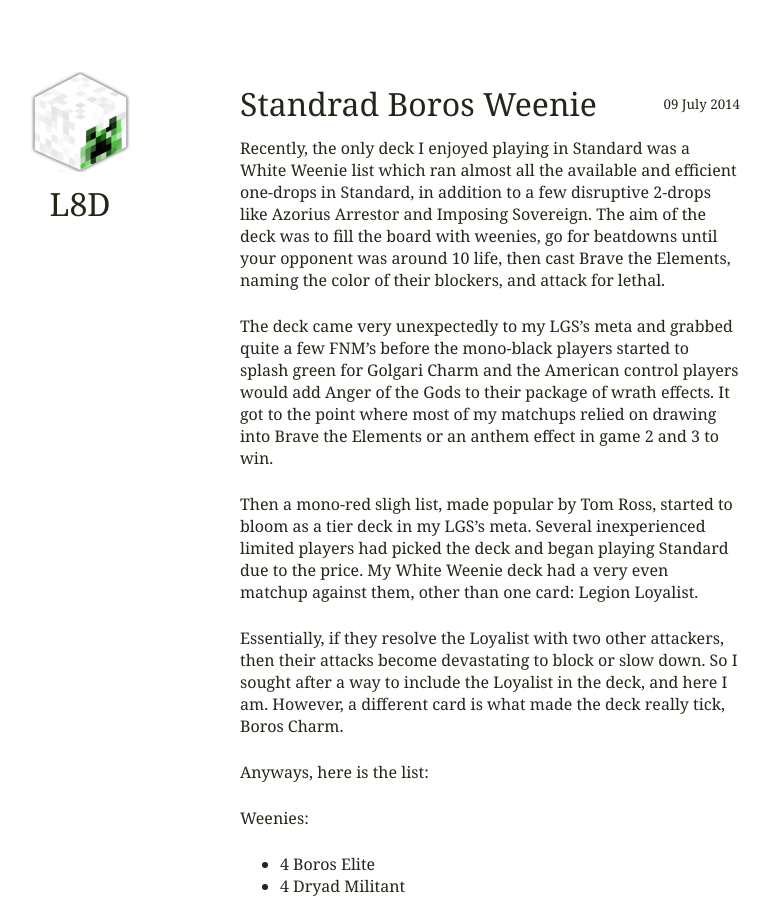
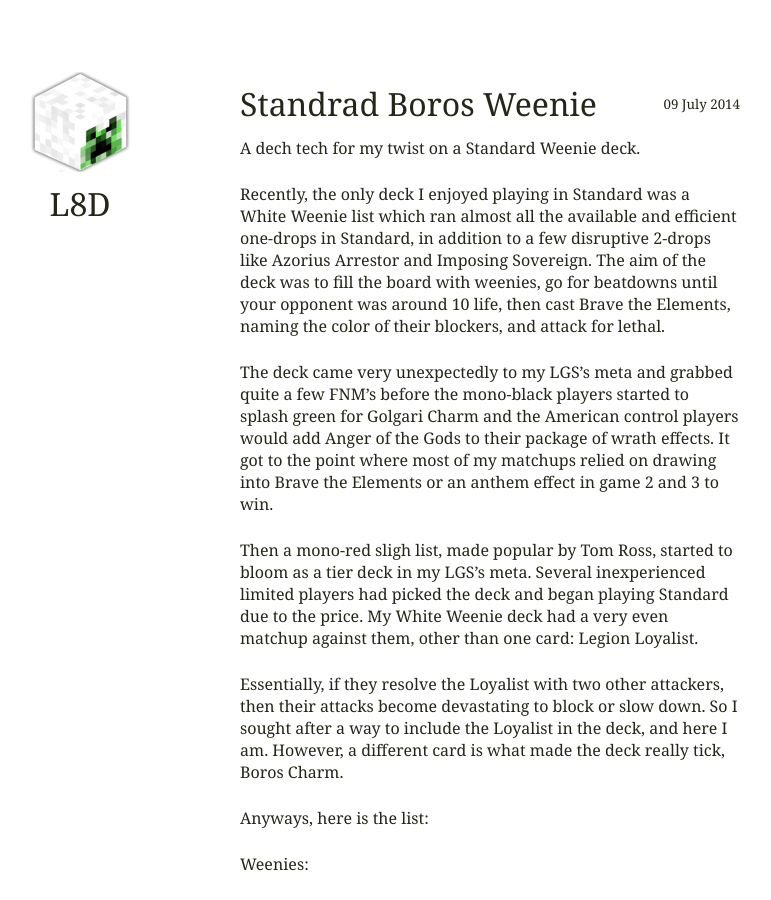
Before and after one commit to L8D/l8d.github.io, a Jekyll site: the page built from _posts/2014-07-09-boros-weenie.md, in a window 1280 px wide and 900 px high. Shown: the whole window, without its empty margins (300-1071 px from the left). Built offline with Jekyll 4.4.1, drawn with Linux system fonts in a browser that asks for light colours; Markdown is read by kramdown in place of the engine named in the settings.

Commit message:
Added intro paragraph

```diff
--- a/_posts/2014-07-09-boros-weenie.md
+++ b/_posts/2014-07-09-boros-weenie.md
@@ -3,6 +3,8 @@
 title: "Standrad Boros Weenie"
 date: 2014-07-09 4:30 PM
 ---
+
+A dech tech for my twist on a Standard Weenie deck.
 
 Recently, the only deck I enjoyed playing in Standard was a White Weenie
 list which ran almost all the available and efficient one-drops in
```
